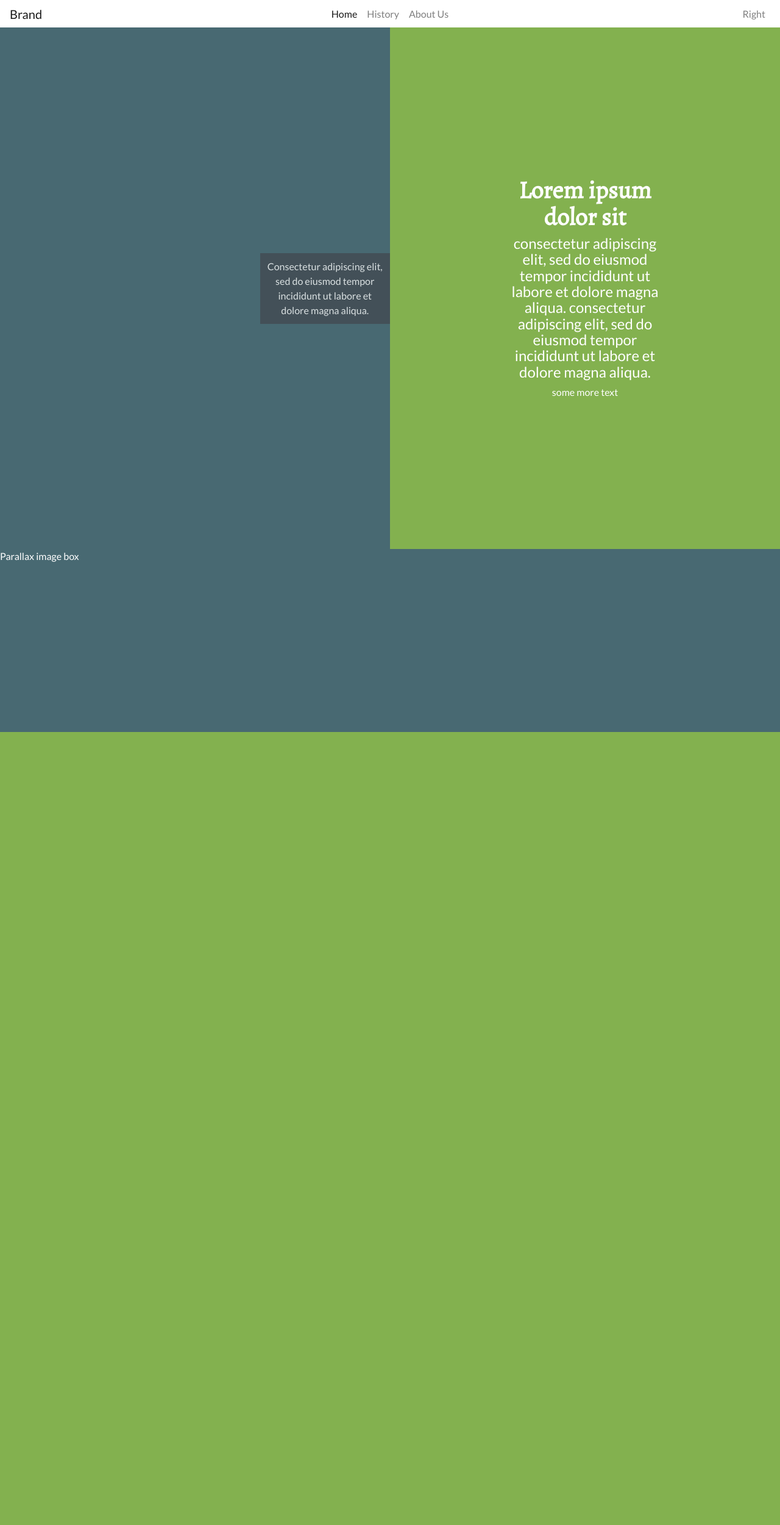
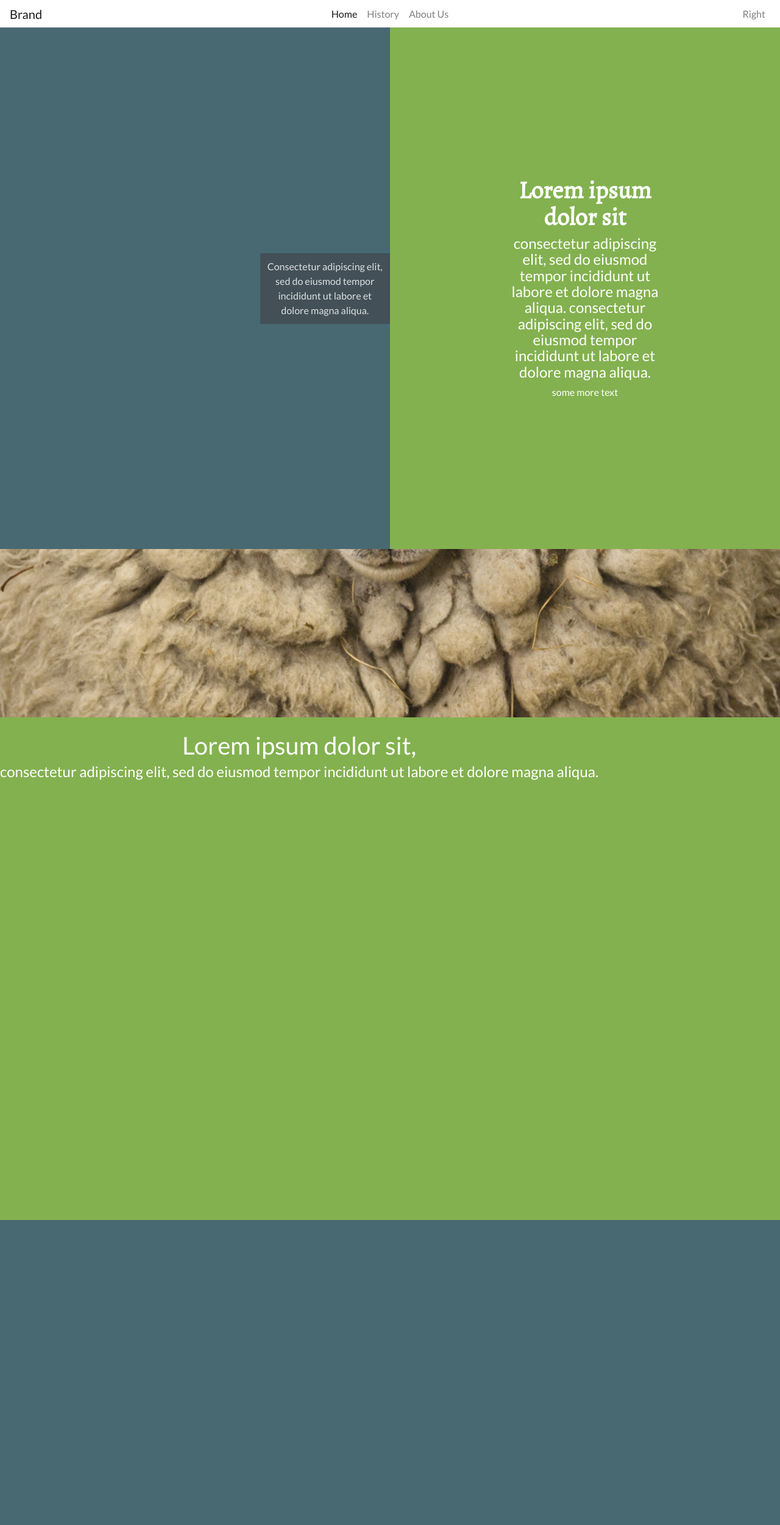
Before and after one commit to CloverMeadows/clovermeadows_custom, a Jekyll site: the page built from index.md, in a window 1280 px wide. Shown: the whole page at 61% size. Built offline with Jekyll 4.4.1, drawn with Linux system fonts in a browser that asks for light colours; nearby versions of some CDN libraries; before the commit the page ends 1200 px from its top, so only the background shows below that.

Commit message:
parallax

```diff
--- a/_includes/footer.html
+++ b/_includes/footer.html
@@ -1,5 +1,4 @@
+<div class="row footer">
 
 
-<script src="https://code.jquery.com/jquery-3.1.1.slim.min.js" integrity="sha384-A7FZj7v+d/sdmMqp/nOQwliLvUsJfDHW+k9Omg/a/EheAdgtzNs3hpfag6Ed950n" crossorigin="anonymous"></script>
-<script src="https://cdnjs.cloudflare.com/ajax/libs/tether/1.4.0/js/tether.min.js" integrity="sha384-DztdAPBWPRXSA/3eYEEUWrWCy7G5KFbe8fFjk5JAIxUYHKkDx6Qin1DkWx51bBrb" crossorigin="anonymous"></script>
-<script src="https://maxcdn.bootstrapcdn.com/bootstrap/4.0.0-alpha.6/js/bootstrap.min.js" integrity="sha384-vBWWzlZJ8ea9aCX4pEW3rVHjgjt7zpkNpZk+02D9phzyeVkE+jo0ieGizqPLForn" crossorigin="anonymous"></script>
+</div>
--- a/_layouts/base.html
+++ b/_layouts/base.html
@@ -8,6 +8,10 @@
 
     <link rel="stylesheet" href="/css/bootstrap.css">
     <link rel="stylesheet" href="/css/main.css">
+    <script src="https://code.jquery.com/jquery-3.1.1.slim.min.js" integrity="sha384-A7FZj7v+d/sdmMqp/nOQwliLvUsJfDHW+k9Omg/a/EheAdgtzNs3hpfag6Ed950n" crossorigin="anonymous"></script>
+    <script src="https://cdnjs.cloudflare.com/ajax/libs/tether/1.4.0/js/tether.min.js" integrity="sha384-DztdAPBWPRXSA/3eYEEUWrWCy7G5KFbe8fFjk5JAIxUYHKkDx6Qin1DkWx51bBrb" crossorigin="anonymous"></script>
+    <script src="https://maxcdn.bootstrapcdn.com/bootstrap/4.0.0-alpha.6/js/bootstrap.min.js" integrity="sha384-vBWWzlZJ8ea9aCX4pEW3rVHjgjt7zpkNpZk+02D9phzyeVkE+jo0ieGizqPLForn" crossorigin="anonymous"></script>
+    <script src="js/parallax.min.js"></script>
 
     <!-- env={{ jekyll.environment }} -->
 
@@ -18,6 +22,8 @@
     <script src="https://oss.maxcdn.com/html5shiv/3.7.2/html5shiv.min.js"></script>
     <script src="https://oss.maxcdn.com/respond/1.4.2/respond.min.js"></script>
     <![endif]-->
+
+
 </head>
 
 <body>
@@ -27,7 +33,6 @@
 {{ content }}
 
 {% include footer.html %}
-
 </body>
 
 </html>
--- a/_layouts/home.html
+++ b/_layouts/home.html
@@ -17,7 +17,18 @@ layout: base
             </div>
         </div>
     </div>
-    <div class="row parrallax">
-        Parallax image box
+    <div class="row parallax-wool"></div>
+
+    <div class="row content">
+        <div class="text-center">
+        {{ content }}
+        </div>
     </div>
+
+
+
+    <script>
+        $('.parallax-wool').parallax({imageSrc: '/img/wool.jpg', speed:0.5});
+    </script>
+
 </div>
--- a/css/main.scss
+++ b/css/main.scss
@@ -36,7 +36,16 @@ body {
   font-weight: 100;
 }
 
-.parrallax {
+.parallax-wool{
   height: 300px;
-  background: $pantone-blue;
+  background: transparent;
 }
+
+.content {
+  min-height: 800px;
+}
+
+.footer {
+  background-color: $pantone-blue;
+  min-height: 500px;
+}
```
Also changed, not shown: img/wool.jpg (added), js/parallax.min.js (added).
